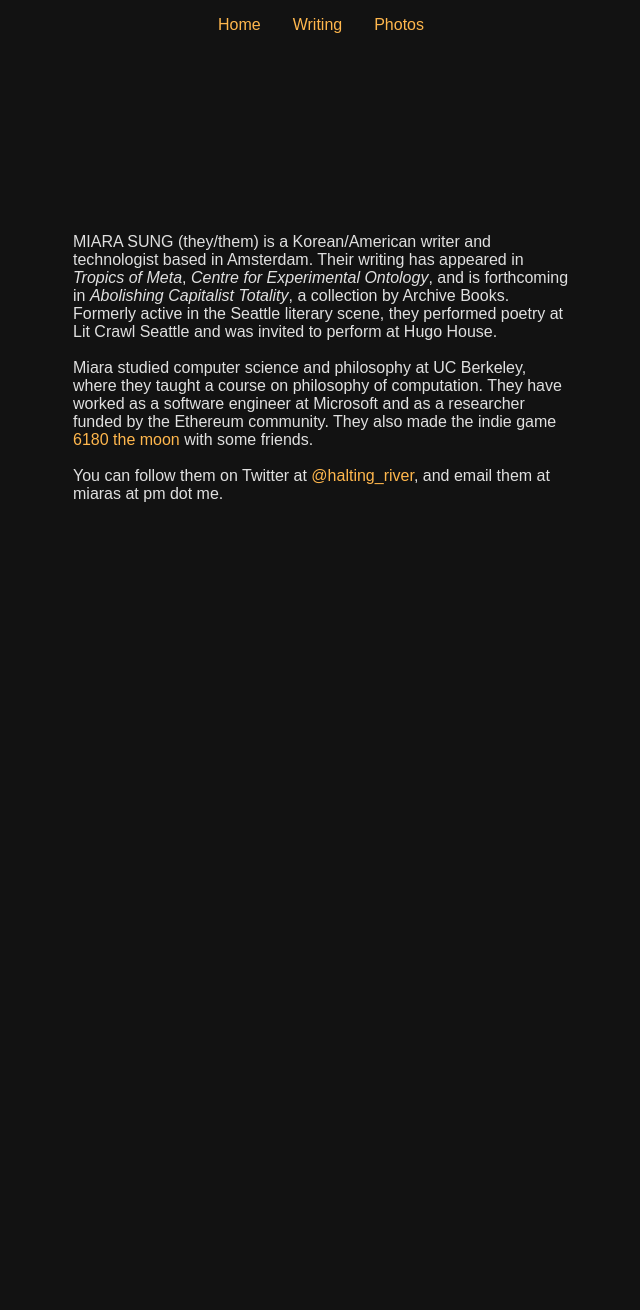
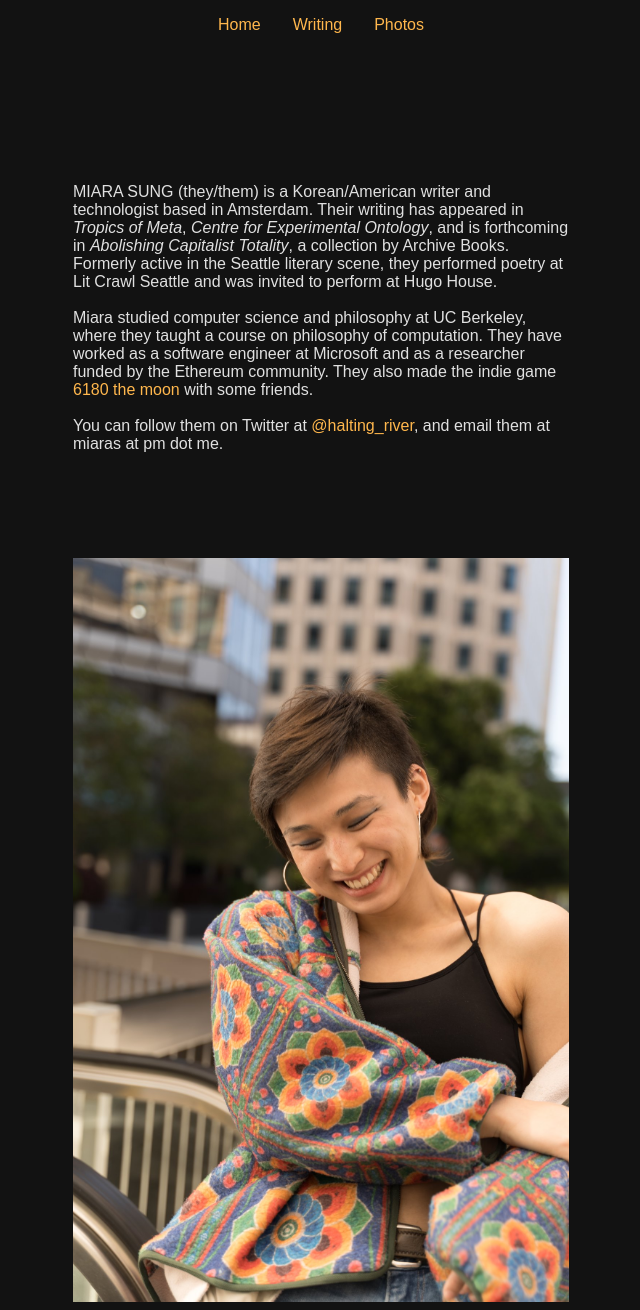
Before and after one commit to miaras/miaras.github.io, a PHP site: page / in a window 1280 px wide. Shown: the whole page, without its empty margins (319-959 px from the left). Before the commit the page ends 502 px from the top, so only its background shows below. Run offline with PHP 8.4, Linux system fonts and the light colour scheme.

Commit message:
Portrait in index

```diff
--- a/index.html
+++ b/index.html
@@ -32,6 +32,8 @@
             <br><br>
             You can follow them on Twitter at <a href="https://twitter.com/halting_river">@halting_river</a>, and email them at miaras at pm dot me.
             </p>
+    </div>
+    <img src='oakland_photoshoot/8.jpg' width='500px' alt='portrait' class='portrait'/>
 </div>
 </body>
 </html>
--- a/stylesheet.css
+++ b/stylesheet.css
@@ -49,6 +49,8 @@
 }
 
 .window {
+  display: flex;
+  flex-direction: column;
   font-family: "Pretendard", sans-serif;
   max-width: 31rem;
   font-size:1rem;
@@ -64,7 +66,8 @@
     display: flex;
     justify-content: center;
     align-items: center;
-    height: 90vh;
+    padding-top: 70px;
+    height: 60vh;
 }
 
 .centered_col {
@@ -113,3 +116,13 @@
     display: flex;
     justify-content: center;
 }
+img.portrait {
+  width: 500px;
+  max-width: 100%; /* so it doesn’t explode outside tiny screens */
+}
+
+@media (max-width: 768px) {
+  img.responsive {
+    width: 300px;
+  }
+}
```
Also changed, not shown: photos.html (+8 -8 lines).
